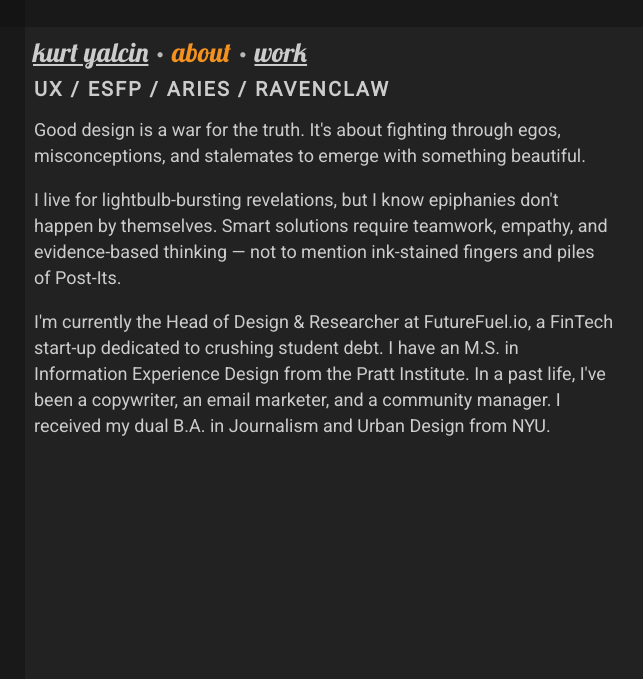
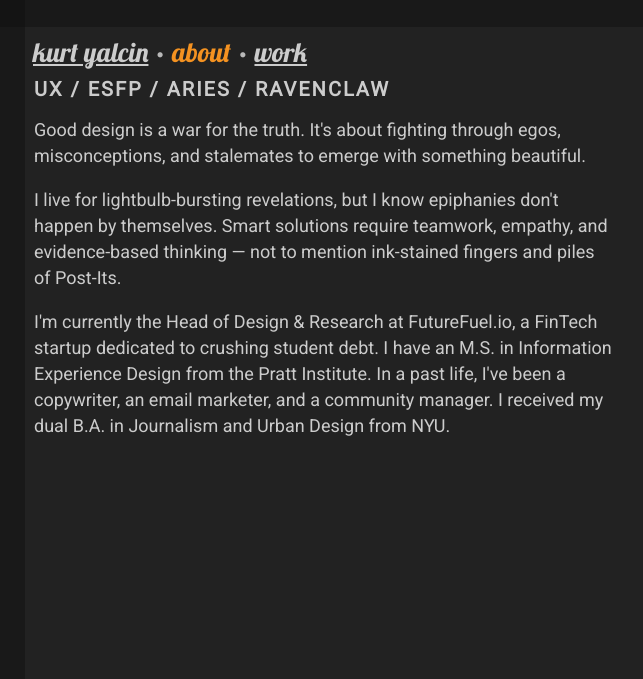
Before and after one commit to kurtsy/portfolio, a Python web app: template templates/index0.html in a window 1280 px wide. Shown: the top 679 px of the page, without its empty margins (2-645 px from the left). Run offline with Jinja, Linux system fonts and the light colour scheme; the template is opened without the code that fills it, so the values that code supplies are empty.

Commit message:
Copy edits
changed bio

```diff
--- a/templates/index0.html
+++ b/templates/index0.html
@@ -28,7 +28,7 @@
         <h2>UX / ESFP / Aries / Ravenclaw</h2>
         <p>Good design is a war for the truth. It's about fighting through egos, misconceptions, and stalemates to emerge with something beautiful.</p>
         <p>I live for lightbulb-bursting revelations, but I know epiphanies don't happen by themselves. Smart solutions require teamwork, empathy, and evidence-based thinking &mdash; not to mention ink-stained fingers and piles of Post-Its.</p>
-        <p>I'm currently the Head of Design & Researcher at FutureFuel.io, a FinTech start-up dedicated to crushing student debt. I have an M.S. in Information Experience Design from the Pratt Institute. In a past life, I've been a copywriter, an email marketer, and a community manager. I received my dual B.A. in Journalism and Urban Design from NYU.</p>
+        <p>I'm currently the Head of Design & Research at FutureFuel.io, a FinTech startup dedicated to crushing student debt. I have an M.S. in Information Experience Design from the Pratt Institute. In a past life, I've been a copywriter, an email marketer, and a community manager. I received my dual B.A. in Journalism and Urban Design from NYU.</p>
 
 <!--         <img class="logo" src="static/img/cancermoon.JPG" alt="profile picture of me"> -->
         <footer></footer>
```
